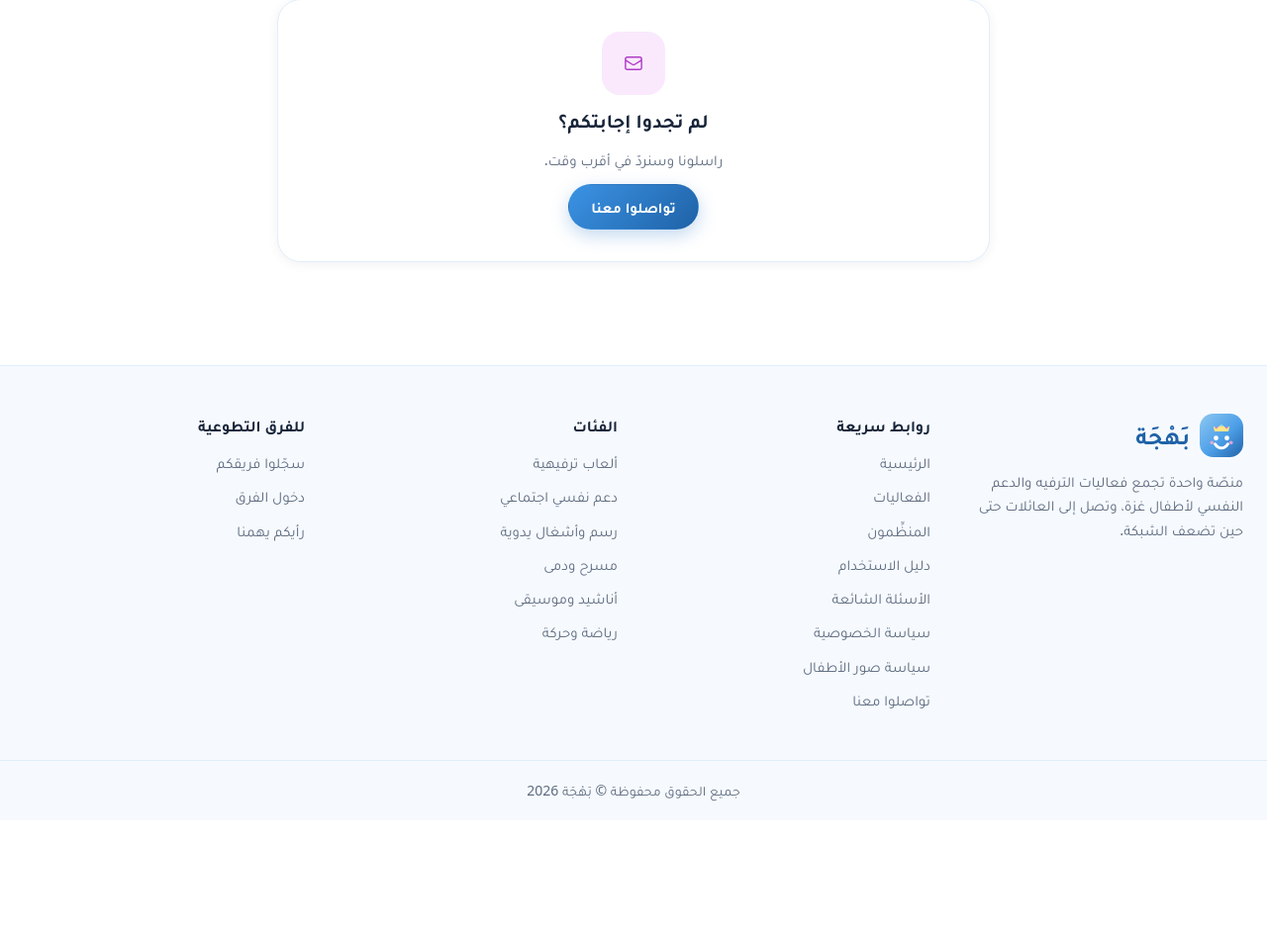
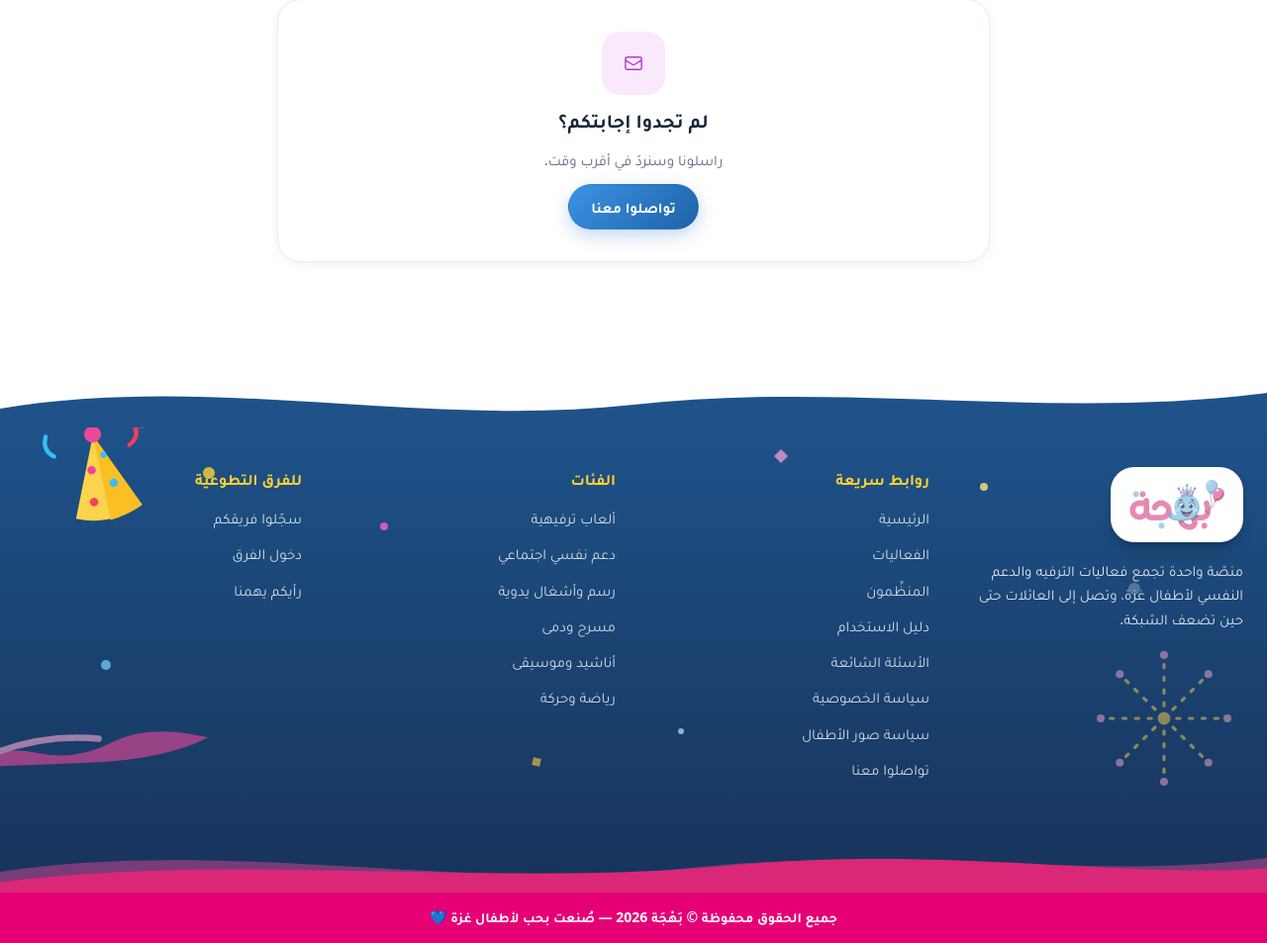
Before and after one commit to mahmoudabuaisha/BahjaDigitalPlatform, a Laravel app: page /faq in a window 1280 px wide. Shown: the part 1054-2007 px from the top of the page at 99% size. Before the commit the page ends 1864 px from the top, so only its background shows below. Run offline with Laravel 12, Linux system fonts and the light colour scheme; data comes from the database, SQL or seed files in the repository; data that the repository does not hold is empty; style sheets or scripts are compiled from the project's sources; some libraries are stand-ins or nearby versions.

Commit message:
فوتر احتفالي: جسم كحلي مزخرف بين موجتين وشريط حقوق وردي
- موجة علوية تُدخل من الصفحة إلى جسم كحلي متدرّج بنص أبيض وعناوين كهرمانية
- زخارف حفلة: قبعة بشرائط، لطخة فرشاة وردية، ألعاب نارية منقّطة وقصاصات متناثرة
  (مكوّن footer-decor، شكلية بحتة ومخفية جزئياً على الشاشات الصغيرة)
- الشعار الحقيقي نفسه على بطاقة بيضاء بارزة بدل العلامة القديمة
- موجة وردية مزدوجة تفصل عن شريط حقوق وردي مع «صنعت بحب لأطفال غزة»
- كل الروابط والفئات وأزرار الواتساب كما هي بأسلوب داكن مقروء

Co-Authored-By: Claude Fable 5 <noreply@anthropic.com>
Claude-Session: https://claude.ai/code/session_018LgyNkNn3B7kpx5rpE6gRf

```diff
--- /dev/null
+++ b/resources/views/components/footer-decor.blade.php
@@ -0,0 +1,41 @@
+{{-- زخارف الفوتر الاحتفالية: قبعة حفلة وقصاصات وألعاب نارية — شكلية بحتة --}}
+<div class="pointer-events-none absolute inset-0 overflow-hidden" aria-hidden="true">
+
+    {{-- قبعة الحفلة مع شرائط متطايرة — الزاوية العلوية (يسار الشاشة) --}}
+    <svg class="absolute -top-2 left-4 hidden h-28 w-28 -rotate-12 sm:block lg:left-10 lg:h-32 lg:w-32" viewBox="0 0 120 120" fill="none">
+        <path d="M60 14 L92 88 Q60 102 28 88 Z" fill="#fcd34d"/>
+        <path d="M60 14 L92 88 Q76 95 60 96 Z" fill="#fbbf24"/>
+        <circle cx="60" cy="13" r="8" fill="#ec4899"/>
+        <circle cx="52" cy="46" r="4" fill="#ec4899"/>
+        <circle cx="70" cy="62" r="4" fill="#38bdf8"/>
+        <circle cx="48" cy="76" r="4" fill="#f43f5e"/>
+        <circle cx="66" cy="34" r="3" fill="#38bdf8"/>
+        <path d="M92 30 Q104 24 100 12 Q112 20 118 8" stroke="#f43f5e" stroke-width="4" stroke-linecap="round"/>
+        <path d="M20 26 Q10 18 16 6" stroke="#38bdf8" stroke-width="4" stroke-linecap="round"/>
+    </svg>
+
+    {{-- لطخة فرشاة وردية — أسفل الجهة اليسرى توازن القبعة --}}
+    <svg class="absolute -left-10 bottom-28 hidden h-16 w-48 -rotate-[6deg] opacity-60 sm:block lg:w-64" viewBox="0 0 200 40" fill="none">
+        <path d="M4 24 Q30 8 60 18 T120 16 T196 20 Q160 34 100 30 T4 24 Z" fill="#ec4899"/>
+        <path d="M30 14 Q70 4 110 12" stroke="#f9a8d4" stroke-width="5" stroke-linecap="round"/>
+    </svg>
+
+    {{-- ألعاب نارية منقّطة — أسفل الجهة اليمنى --}}
+    <svg class="absolute bottom-24 right-6 hidden h-32 w-32 opacity-50 md:block lg:h-40 lg:w-40" viewBox="0 0 100 100" fill="none">
+        @foreach([[50,10],[78,22],[90,50],[78,78],[50,90],[22,78],[10,50],[22,22]] as [$x, $y])
+            <line x1="50" y1="50" x2="{{ $x }}" y2="{{ $y }}" stroke="#fcd34d" stroke-width="2" stroke-linecap="round" stroke-dasharray="2 6"/>
+            <circle cx="{{ $x }}" cy="{{ $y }}" r="2.5" fill="#f9a8d4"/>
+        @endforeach
+        <circle cx="50" cy="50" r="4" fill="#fcd34d"/>
+    </svg>
+
+    {{-- قصاصات متناثرة --}}
+    <span class="absolute left-[16%] top-10 size-3 rounded-full bg-amber-300/80"></span>
+    <span class="absolute left-[30%] top-24 size-2 rounded-full bg-pink-400/80"></span>
+    <span class="absolute left-[8%] top-1/2 size-2.5 rounded-full bg-sky-300/70"></span>
+    <span class="absolute right-[22%] top-14 size-2 rounded-full bg-amber-200/80"></span>
+    <span class="absolute right-[38%] top-6 size-2.5 rotate-45 bg-pink-300/70"></span>
+    <span class="absolute bottom-32 left-[42%] size-2 rotate-12 bg-amber-300/60"></span>
+    <span class="absolute right-[10%] top-1/3 size-3 rounded-full bg-white/25"></span>
+    <span class="absolute bottom-40 right-[46%] size-1.5 rounded-full bg-sky-200/70"></span>
+</div>
--- a/resources/views/layouts/app.blade.php
+++ b/resources/views/layouts/app.blade.php
@@ -164,44 +164,58 @@
         @yield('content')
     </main>
 
-    <footer class="mt-16 border-t border-brand-100 bg-brand-50/60">
-        <div class="mx-auto grid max-w-7xl gap-8 px-4 py-12 sm:px-6 md:grid-cols-2 lg:grid-cols-4">
+    {{-- فوتر احتفالي: موجة تُدخل إلى جسم كحلي مزخرف، فموجة وردية، فشريط الحقوق --}}
+    <footer class="mt-16">
+        <svg class="-mb-px block h-10 w-full text-brand-800 sm:h-16" viewBox="0 0 1440 64" preserveAspectRatio="none" fill="currentColor" aria-hidden="true">
+            <path d="M0 44 C240 8 480 64 720 40 C960 16 1200 56 1440 28 L1440 64 L0 64 Z"/>
+        </svg>
+
+        <div class="relative bg-gradient-to-b from-brand-800 to-[#17335a] text-white">
+            <x-footer-decor/>
+
+            <div class="relative mx-auto grid max-w-7xl gap-9 px-4 pt-10 pb-14 sm:px-6 md:grid-cols-2 lg:grid-cols-4">
                 <div>
-                <div class="flex items-center gap-2.5">
-                    <x-brand-mark class="size-11"/>
-                    <span class="text-2xl font-bold text-brand-700">{{ \App\Support\Settings::get('site_name') }}</span>
-                </div>
-                <p class="mt-3 max-w-xs leading-relaxed text-ink-soft">
+                    <a href="{{ route('home') }}" class="inline-flex rounded-2xl bg-white px-4 py-2.5 shadow-lg shadow-black/20 no-underline">
+                        @if(file_exists(public_path('brand/logo.png')))
+                            <img src="{{ asset('brand/logo.png') }}" alt="{{ \App\Support\Settings::get('site_name') }}" class="h-12 w-auto sm:h-14">
+                        @else
+                            <span class="flex items-center gap-2.5">
+                                <x-brand-mark class="size-10"/>
+                                <span class="text-xl font-bold text-brand-700">{{ \App\Support\Settings::get('site_name') }}</span>
+                            </span>
+                        @endif
+                    </a>
+                    <p class="mt-4 max-w-xs leading-relaxed text-white/85">
                         {{ \App\Support\Settings::get('about_text') ?: 'منصّة واحدة تجمع فعاليات الترفيه والدعم النفسي لأطفال غزة، وتصل إلى العائلات حتى حين تضعف الشبكة.' }}
                     </p>
                     @if($whatsapp = \App\Support\Settings::get('site_whatsapp'))
                         <a href="https://wa.me/{{ preg_replace('/\D/', '', $whatsapp) }}" target="_blank" rel="noopener"
-                       class="mt-4 inline-flex items-center gap-2 rounded-full bg-white px-4 py-2 text-sm font-bold text-emerald-600 no-underline shadow-sm">
+                           class="mt-4 inline-flex items-center gap-2 rounded-full bg-white px-4 py-2 text-sm font-bold text-emerald-600 no-underline shadow-md transition hover:bg-emerald-50">
                             <x-ui.icon name="whatsapp" class="size-5"/> واتساب
                         </a>
                     @endif
                 </div>
 
                 <div>
-                <h2 class="text-base font-bold">روابط سريعة</h2>
-                <ul class="mt-3 flex flex-col gap-2 text-ink-soft">
-                    <li><a href="{{ route('home') }}" class="no-underline hover:text-brand-700">الرئيسية</a></li>
-                    <li><a href="{{ route('events.index') }}" class="no-underline hover:text-brand-700">الفعاليات</a></li>
-                    <li><a href="{{ route('organizers') }}" class="no-underline hover:text-brand-700">المنظِّمون</a></li>
-                    <li><a href="{{ route('guide') }}" class="no-underline hover:text-brand-700">دليل الاستخدام</a></li>
-                    <li><a href="{{ route('faq') }}" class="no-underline hover:text-brand-700">الأسئلة الشائعة</a></li>
-                    <li><a href="{{ route('privacy') }}" class="no-underline hover:text-brand-700">سياسة الخصوصية</a></li>
-                    <li><a href="{{ route('photo-policy') }}" class="no-underline hover:text-brand-700">سياسة صور الأطفال</a></li>
-                    <li><a href="{{ route('contact') }}" class="no-underline hover:text-brand-700">تواصلوا معنا</a></li>
+                    <h2 class="text-base font-bold text-amber-300">روابط سريعة</h2>
+                    <ul class="mt-3.5 flex flex-col gap-2.5 text-[15px] text-white/80">
+                        <li><a href="{{ route('home') }}" class="no-underline transition hover:text-amber-200">الرئيسية</a></li>
+                        <li><a href="{{ route('events.index') }}" class="no-underline transition hover:text-amber-200">الفعاليات</a></li>
+                        <li><a href="{{ route('organizers') }}" class="no-underline transition hover:text-amber-200">المنظِّمون</a></li>
+                        <li><a href="{{ route('guide') }}" class="no-underline transition hover:text-amber-200">دليل الاستخدام</a></li>
+                        <li><a href="{{ route('faq') }}" class="no-underline transition hover:text-amber-200">الأسئلة الشائعة</a></li>
+                        <li><a href="{{ route('privacy') }}" class="no-underline transition hover:text-amber-200">سياسة الخصوصية</a></li>
+                        <li><a href="{{ route('photo-policy') }}" class="no-underline transition hover:text-amber-200">سياسة صور الأطفال</a></li>
+                        <li><a href="{{ route('contact') }}" class="no-underline transition hover:text-amber-200">تواصلوا معنا</a></li>
                     </ul>
                 </div>
 
                 <div>
-                <h2 class="text-base font-bold">الفئات</h2>
-                <ul class="mt-3 flex flex-col gap-2 text-ink-soft">
+                    <h2 class="text-base font-bold text-amber-300">الفئات</h2>
+                    <ul class="mt-3.5 flex flex-col gap-2.5 text-[15px] text-white/80">
                         @foreach(\App\Models\Category::orderBy('sort_order')->limit(6)->get() as $footerCategory)
                             <li>
-                            <a href="{{ route('events.index', ['cat' => $footerCategory->slug]) }}" class="no-underline hover:text-brand-700">
+                                <a href="{{ route('events.index', ['cat' => $footerCategory->slug]) }}" class="no-underline transition hover:text-amber-200">
                                     {{ $footerCategory->name }}
                                 </a>
                             </li>
@@ -210,21 +224,28 @@
                 </div>
 
                 <div>
-                <h2 class="text-base font-bold">للفرق التطوعية</h2>
-                <ul class="mt-3 flex flex-col gap-2 text-ink-soft">
-                    <li><a href="{{ route('teams.join') }}" class="no-underline hover:text-brand-700">سجّلوا فريقكم</a></li>
-                    <li><a href="{{ url('/team') }}" class="no-underline hover:text-brand-700">دخول الفرق</a></li>
-                    <li><a href="{{ route('feedback.create') }}" class="no-underline hover:text-brand-700">رأيكم يهمنا</a></li>
+                    <h2 class="text-base font-bold text-amber-300">للفرق التطوعية</h2>
+                    <ul class="mt-3.5 flex flex-col gap-2.5 text-[15px] text-white/80">
+                        <li><a href="{{ route('teams.join') }}" class="no-underline transition hover:text-amber-200">سجّلوا فريقكم</a></li>
+                        <li><a href="{{ url('/team') }}" class="no-underline transition hover:text-amber-200">دخول الفرق</a></li>
+                        <li><a href="{{ route('feedback.create') }}" class="no-underline transition hover:text-amber-200">رأيكم يهمنا</a></li>
                     </ul>
 
                     @if($whatsapp = \App\Support\Settings::get('site_whatsapp'))
-                    <p class="mt-4 text-sm text-ink-soft" dir="ltr">{{ $whatsapp }}</p>
+                        <p class="mt-4 text-sm text-white/70" dir="ltr">{{ $whatsapp }}</p>
                     @endif
                 </div>
             </div>
 
-        <div class="border-t border-brand-100 px-4 py-5 text-center text-sm text-ink-soft">
+            <svg class="relative -mb-px block h-10 w-full sm:h-14" viewBox="0 0 1440 64" preserveAspectRatio="none" aria-hidden="true">
+                <path d="M0 40 C260 0 520 64 780 36 C1040 8 1240 52 1440 24 L1440 64 L0 64 Z" fill="#ec4899" opacity=".45"/>
+                <path d="M0 52 C280 16 560 60 840 32 C1080 10 1260 48 1440 36 L1440 64 L0 64 Z" fill="#db2777"/>
+            </svg>
+        </div>
+
+        <div class="bg-pink-600 px-4 py-4 text-center text-sm font-semibold text-white">
             جميع الحقوق محفوظة © {{ \App\Support\Settings::get('site_name') }} {{ now()->year }}
+            — صُنعت بحب لأطفال غزة 💙
         </div>
     </footer>
 
```
Also changed, not shown: 3 other files. Lines whose indentation alone changed are shown as unchanged.
